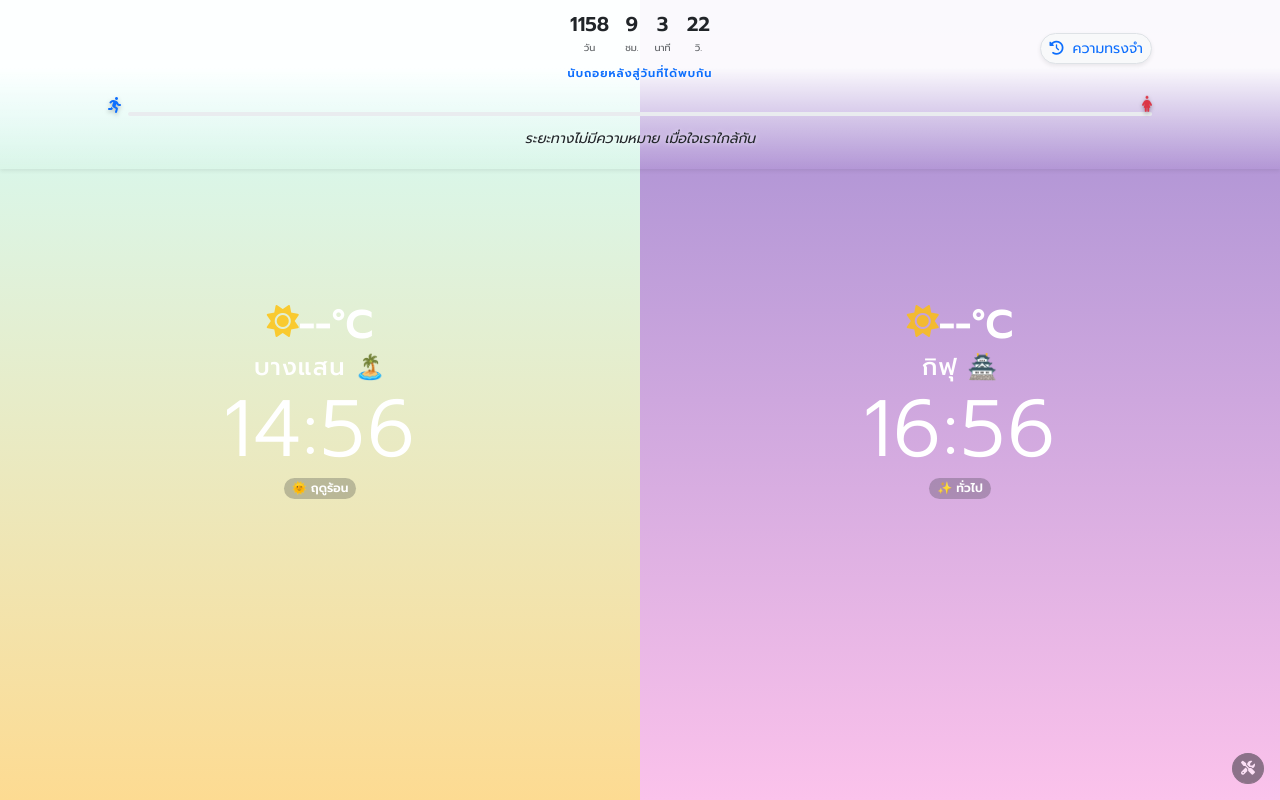
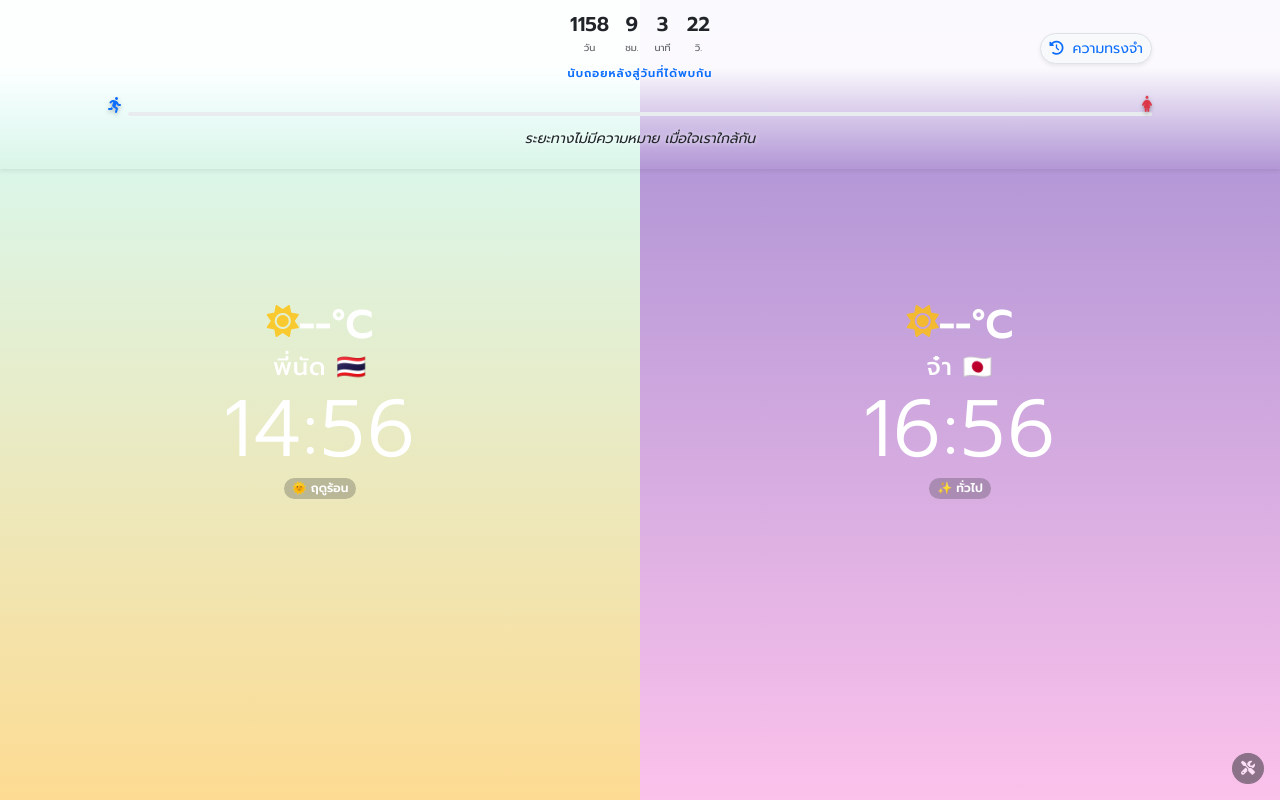
Before and after one commit to Natthaphong1996/YouAndMe, a plain HTML site: page index.html in a window 1280 px wide. Drawn offline with nearby package versions, Linux system fonts and the light colour scheme; no server answers.

Commit message:
Update index.html

```diff
--- a/index.html
+++ b/index.html
@@ -32,7 +32,7 @@
                     <i class="fas fa-sun weather-icon me-2 text-warning" id="th-weather"></i>
                     <span class="h1 fw-bold mb-0" id="th-temp">--°C</span>
                 </div>
-                <h2 class="h4 text-uppercase letter-spacing-2 mb-0">บางแสน 🏝️</h2>
+                <h2 class="h4 text-uppercase letter-spacing-2 mb-0">พี่นัด 🇹🇭</h2>
                 <div class="display-local-time display-1 fw-light" id="th-clock">--:--</div>
                 <small class="badge rounded-pill bg-dark bg-opacity-25" id="th-season">กำลังตรวจสอบ...</small>
             </div>
@@ -49,7 +49,7 @@
                     <i class="fas fa-moon weather-icon me-2 text-light" id="jp-weather"></i>
                     <span class="h1 fw-bold mb-0" id="jp-temp">--°C</span>
                 </div>
-                <h2 class="h4 text-uppercase letter-spacing-2 mb-0">กิฟุ 🏯</h2>
+                <h2 class="h4 text-uppercase letter-spacing-2 mb-0">จ๋า 🇯🇵</h2>
                 <div class="display-local-time display-1 fw-light" id="jp-clock">--:--</div>
                 <small class="badge rounded-pill bg-dark bg-opacity-25" id="jp-season">กำลังตรวจสอบ...</small>
             </div>
```
